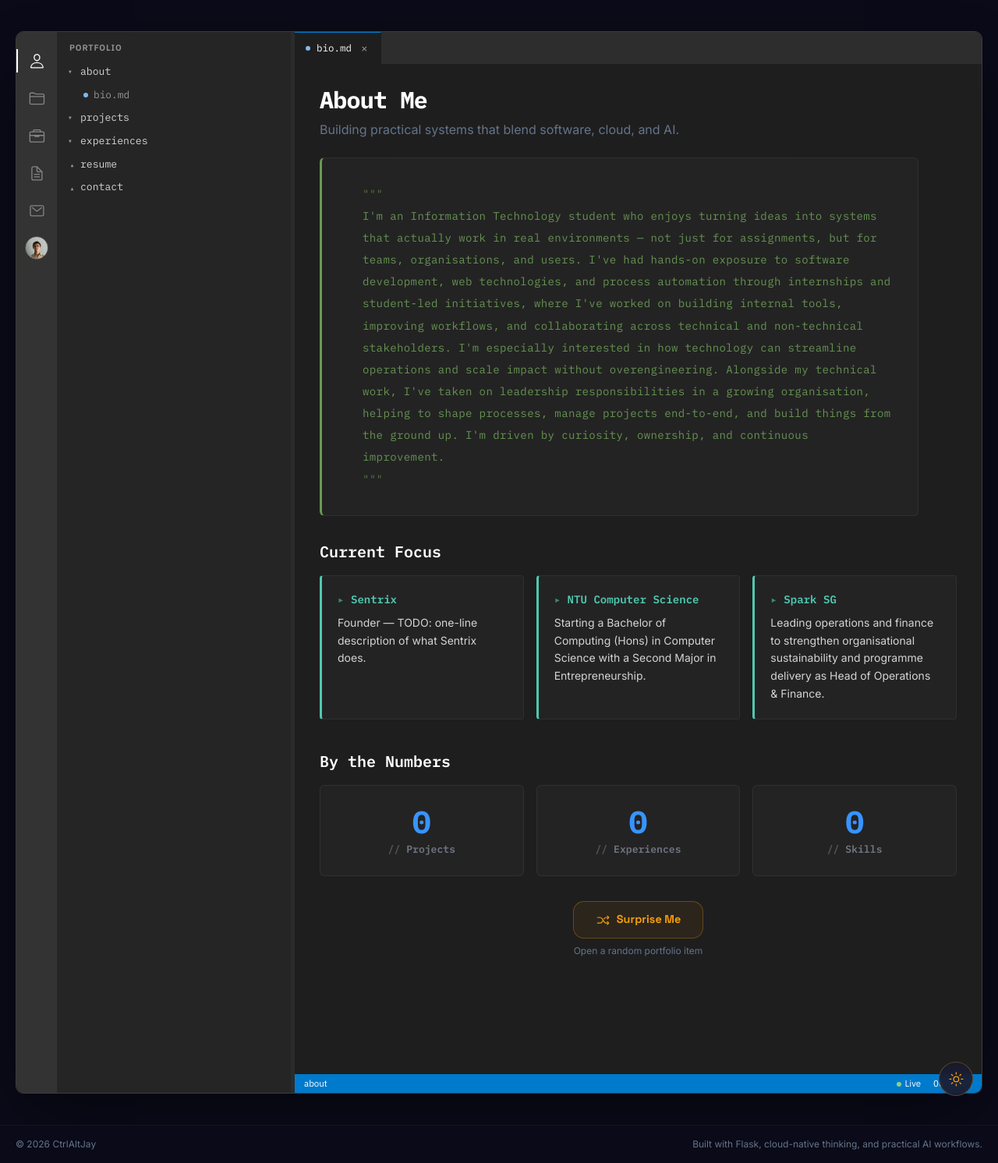
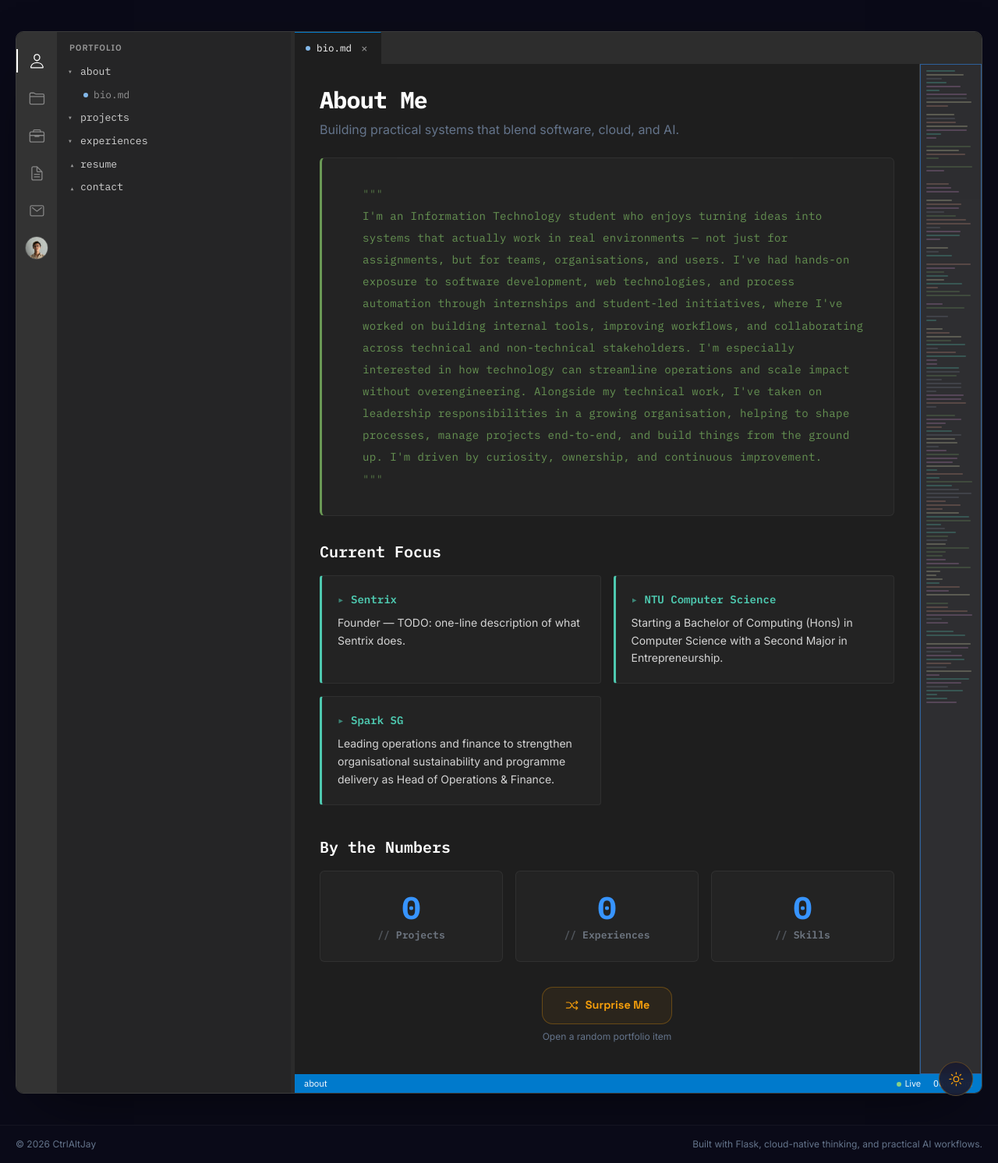
Before and after one commit to Jayyy419/CtrlAltJay, a Flask app: page / in a window 1280 px wide. Shown: the whole page at 78% size. Run offline with Flask 3, Linux system fonts and the light colour scheme; data that the repository does not hold is empty; parts of the project's set-up code (start-up, migrations or seed data) failed here and were passed over; some libraries are stand-ins or nearby versions.

Commit message:
Add decorative minimap to the editor pane (#16)
Renders a VS Code-style minimap strip on the right edge of the editor
pane: a deterministic pseudo-code texture standing in for a real
code preview, plus a live viewport indicator synced to scroll position
and click-to-scroll navigation. Hidden on narrow/mobile viewports.

Co-authored-by: Claude <noreply@anthropic.com>

```diff
--- a/static/css/style.css
+++ b/static/css/style.css
@@ -348,7 +348,31 @@ body { font-family: 'Plex Sans', system-ui, sans-serif; }
 .ide-tab .close { opacity: 0.55; font-size: 0.9rem; margin-left: 2px; padding: 0 2px; border-radius: 3px; }
 .ide-tab .close:hover { opacity: 1; background: var(--ide-border-soft); }
 
-.ide-panel-scroll { flex: 1; overflow-y: auto; padding: 28px 32px 40px; }
+.ide-panel-scroll-wrap { flex: 1; min-height: 0; display: flex; }
+.ide-panel-scroll { flex: 1; overflow-y: auto; padding: 28px 32px 40px; min-width: 0; }
+
+/* ===== Minimap ===== */
+.ide-minimap {
+  width: 80px;
+  flex-shrink: 0;
+  position: relative;
+  border-left: 1px solid var(--ide-border);
+  background: var(--ide-editor-bg-soft);
+  cursor: pointer;
+  overflow: hidden;
+}
+.ide-minimap-lines { position: absolute; inset: 0; padding: 8px 8px; opacity: 0.55; }
+.mm-line { height: 2px; margin-bottom: 3px; border-radius: 1px; }
+.mm-gap { height: 6px; }
+.ide-minimap-viewport {
+  position: absolute;
+  left: 0;
+  right: 0;
+  background: var(--ide-selection);
+  border: 1px solid var(--ide-accent);
+  opacity: 0.55;
+  pointer-events: none;
+}
 
 /* ===== Integrated Terminal Panel ===== */
 .ide-terminal-panel {
@@ -438,6 +462,7 @@ body { font-family: 'Plex Sans', system-ui, sans-serif; }
 
 @media (max-width: 900px) {
   .ide-sidebar { display: none; }
+  .ide-minimap { display: none; }
 }
 
 .tab-panel { display: none; }
--- a/static/js/script.js
+++ b/static/js/script.js
@@ -278,6 +278,51 @@ function initSidebarResize() {
     resizer.classList.remove("dragging");
     document.body.style.userSelect = "";
     localStorage.setItem(SIDEBAR_WIDTH_KEY, parseInt(sidebar.style.width, 10));
+  });
+}
+
+/* ===== Decorative Minimap ===== */
+function renderMinimapLines(container) {
+  const colors = ["var(--ide-text-faint)", "var(--ide-comment)", "var(--ide-keyword)", "var(--ide-string)", "var(--ide-function)", "var(--ide-type)"];
+  let seed = 42;
+  const rand = () => { seed = (seed * 1103515245 + 12345) & 0x7fffffff; return seed / 0x7fffffff; };
+  let html = "";
+  for (let i = 0; i < 160; i++) {
+    if (rand() < 0.08) { html += `<div class="mm-gap"></div>`; continue; }
+    const width = 20 + Math.floor(rand() * 75);
+    const color = colors[Math.floor(rand() * colors.length)];
+    html += `<div class="mm-line" style="width:${width}%;background:${color}"></div>`;
+  }
+  container.innerHTML = html;
+}
+
+function initMinimap() {
+  const minimap = document.getElementById("ide-minimap");
+  const linesEl = document.getElementById("ide-minimap-lines");
+  const viewportEl = document.getElementById("ide-minimap-viewport");
+  const scrollEl = document.getElementById("ide-panel-scroll");
+  if (!minimap || !linesEl || !viewportEl || !scrollEl) return;
+
+  renderMinimapLines(linesEl);
+
+  const updateViewport = () => {
+    const ratio = scrollEl.scrollHeight ? scrollEl.clientHeight / scrollEl.scrollHeight : 1;
+    const topRatio = scrollEl.scrollHeight ? scrollEl.scrollTop / scrollEl.scrollHeight : 0;
+    viewportEl.style.height = `${Math.min(100, ratio * 100)}%`;
+    viewportEl.style.top = `${topRatio * 100}%`;
+  };
+
+  updateViewport();
+  scrollEl.addEventListener("scroll", updateViewport, { passive: true });
+  window.addEventListener("resize", updateViewport);
+  if (typeof ResizeObserver !== "undefined") {
+    new ResizeObserver(updateViewport).observe(scrollEl);
+  }
+
+  minimap.addEventListener("click", (e) => {
+    const rect = minimap.getBoundingClientRect();
+    const clickRatio = (e.clientY - rect.top) / rect.height;
+    scrollEl.scrollTo({ top: clickRatio * scrollEl.scrollHeight - scrollEl.clientHeight / 2, behavior: "smooth" });
   });
 }
 
@@ -1532,6 +1577,7 @@ async function bootstrap() {
   initProfileFlyout();
   initIdeFileTree();
   initSidebarResize();
+  initMinimap();
   initIdeStatusClock();
   renderIdeTabbar("about");
   setAdminMode(false);
--- a/templates/index.html
+++ b/templates/index.html
@@ -220,7 +220,8 @@
 
       <div class="ide-editor-area">
         <div class="ide-tabbar" id="ide-tabbar"></div>
-        <div class="ide-panel-scroll">
+        <div class="ide-panel-scroll-wrap">
+        <div class="ide-panel-scroll" id="ide-panel-scroll">
 
       <!-- About -->
       <article id="about" class="tab-panel active animate-fade-up" role="tabpanel" aria-labelledby="tab-about" tabindex="0">
@@ -515,6 +516,11 @@
       </article>
 
         </div>
+        <div class="ide-minimap" id="ide-minimap" aria-hidden="true" title="Minimap">
+          <div class="ide-minimap-lines" id="ide-minimap-lines"></div>
+          <div class="ide-minimap-viewport" id="ide-minimap-viewport"></div>
+        </div>
+        </div>
         <div class="ide-terminal-panel" id="ide-terminal-panel" style="display:none">
           <div class="ide-terminal-header">
             <span class="ide-terminal-title"><ion-icon aria-hidden="true" name="terminal-outline"></ion-icon> TERMINAL</span>
```
